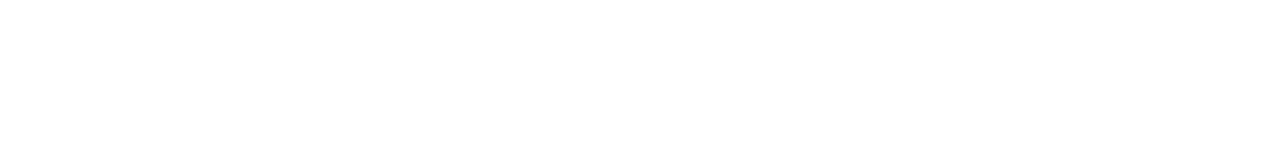
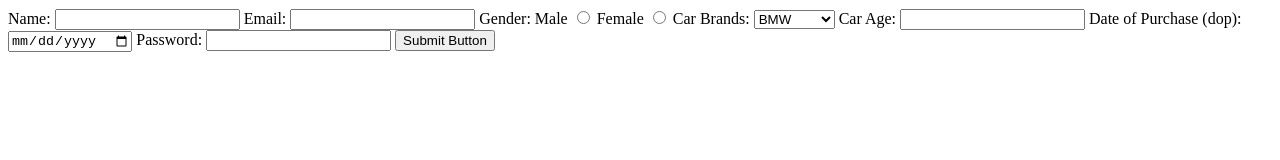
Before and after one commit to acciojob/car-insurance-form-ravendrakum, a website: page main.html in a window 1280 px wide. Drawn offline with Linux system fonts and the light colour scheme.

Commit message:
created a submission

```diff
--- a/main.html
+++ b/main.html
@@ -8,6 +8,34 @@
 
 <body>
 	<!-- the entire body must be written by student -->
+	<form method="post">
+		<label for="name">Name:</label>
+		<input type="text" id="name" required>
+		<label for="email">Email:</label>
+		<input type="email" id="email" required>
+		<label >Gender:</label>
+		<lable for="gender_m">Male</lable>
+		<input type="radio" id="gender_m" required>
+		<lable for="gender_f">Female</lable>
+		<input type="radio" id="gender_f" required>
+		<label for="car">Car Brands:</label>
+		<select id="car">
+			<option value="BMW">BMW</option>
+			<option value="Audi">Audi</option>
+			<option value="Mercedez">Mercedez</option>
+		</select>
+		<lable for="carage">Car Age:</lable>
+		<input type="number" id="carage" required>
+		<lable for="dop">Date of Purchase (dop):</lable>
+		<input type="date" id="dop" required>
+		<lable for="password">Password:</lable>
+		<input type="password" id="password" required>
+		<button type="submit">Submit Button</button>
+
+
+
+
+	</form>
     <script type="text/javascript" src="./script.js">
 </script>
 
```
